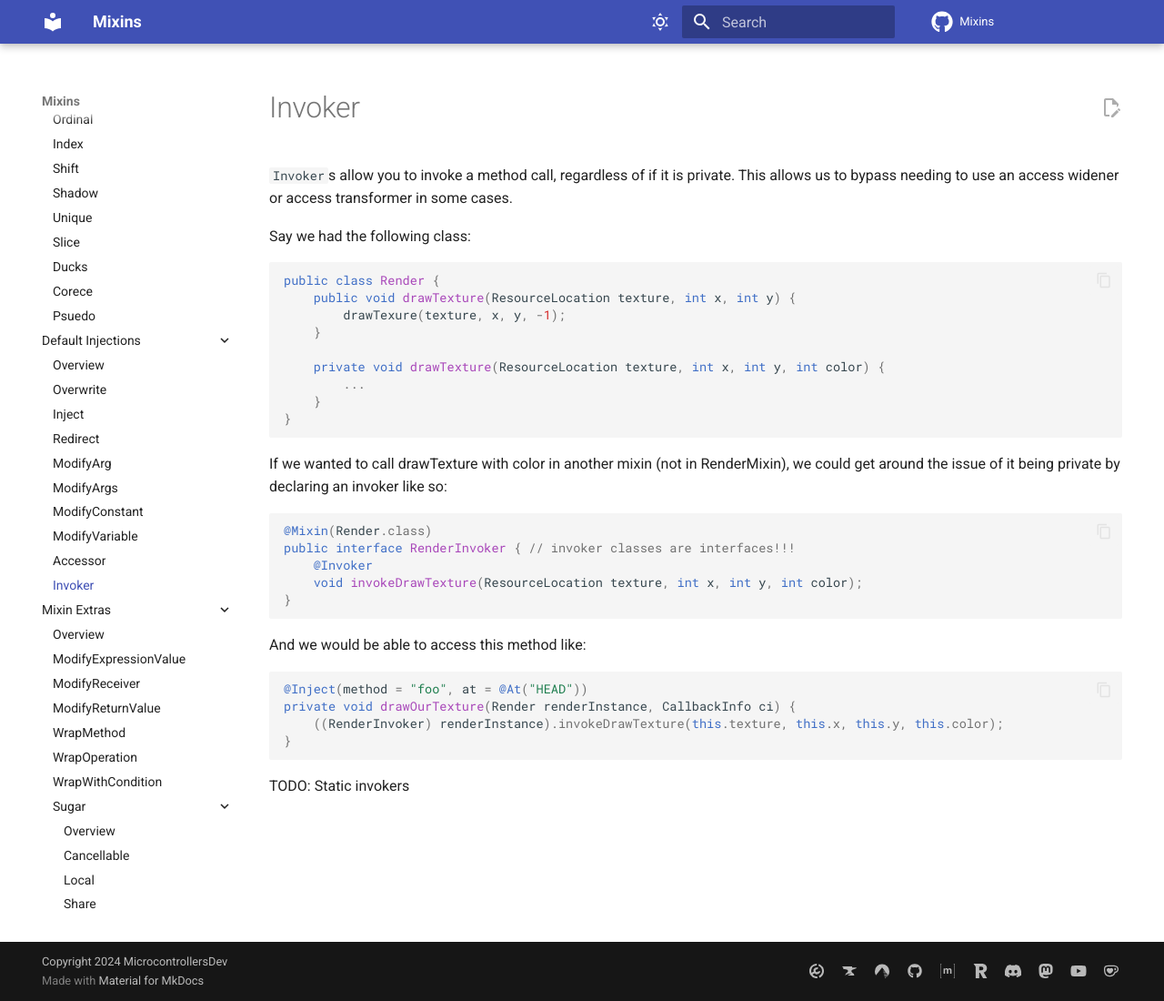
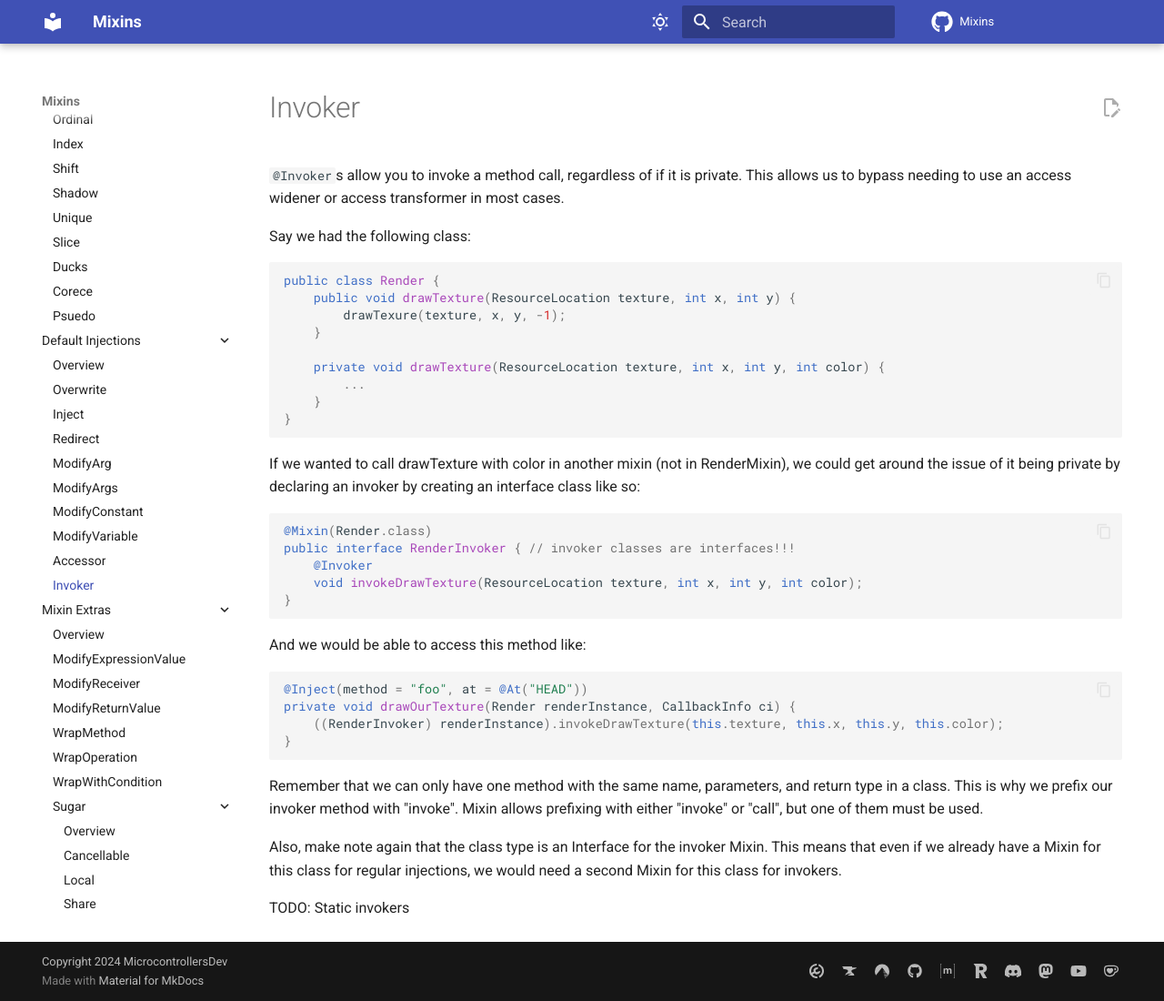
Before and after one commit to MicrocontrollersDev/Mixins, an MkDocs documentation site: the page built from docs/default/invoker.md, in a window 1280 px wide and 1100 px high. Shown: the whole window at 91% size. Built offline with MkDocs 1.6.1 and Material for MkDocs 9.7.7, drawn with Linux system fonts in a browser that asks for light colours; comment, search, counter and statistics services are not loaded.

Commit message:
write accessor, create remap, update inject and invoker

````diff
--- a/docs/default/invoker.md
+++ b/docs/default/invoker.md
@@ -1,6 +1,6 @@
 # Invoker
 
-`Invoker`s allow you to invoke a method call, regardless of if it is private. This allows us to bypass needing to use an access widener or access transformer in some cases.
+`@Invoker`s allow you to invoke a method call, regardless of if it is private. This allows us to bypass needing to use an access widener or access transformer in most cases.
 
 Say we had the following class:
 
@@ -16,7 +16,7 @@ public class Render {
 }
 ```
 
-If we wanted to call drawTexture with color in another mixin (not in RenderMixin), we could get around the issue of it being private by declaring an invoker like so:
+If we wanted to call drawTexture with color in another mixin (not in RenderMixin), we could get around the issue of it being private by declaring an invoker by creating an interface class like so:
 
 ```java
 @Mixin(Render.class)
@@ -35,4 +35,8 @@ private void drawOurTexture(Render renderInstance, CallbackInfo ci) {
 }
 ```
 
+Remember that we can only have one method with the same name, parameters, and return type in a class. This is why we prefix our invoker method with "invoke". Mixin allows prefixing with either "invoke" or "call", but one of them must be used.
+
+Also, make note again that the class type is an Interface for the invoker Mixin. This means that even if we already have a Mixin for this class for regular injections, we would need a second Mixin for this class for invokers.
+
 TODO: Static invokers
````
Also changed, not shown: docs/default/accessor.md (+43 -0 lines), docs/default/inject.md (+2 -2 lines), docs/general/remap.md (added, +1 -0 lines).
